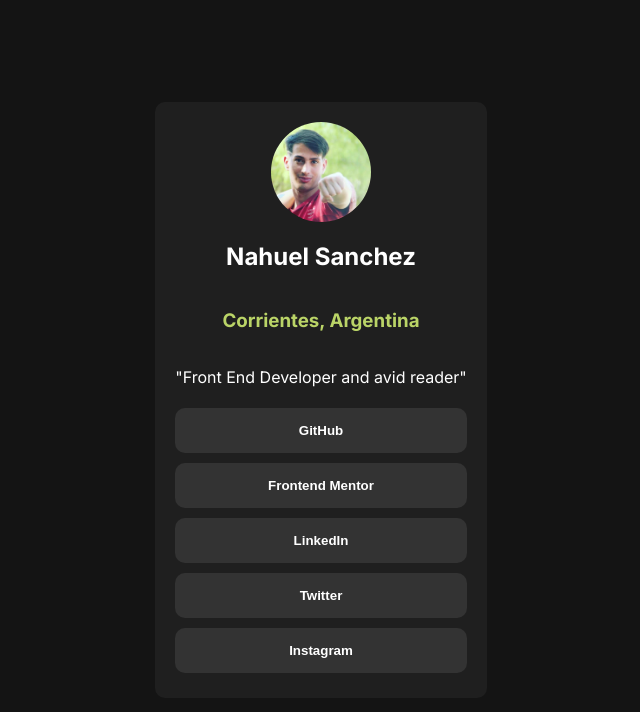
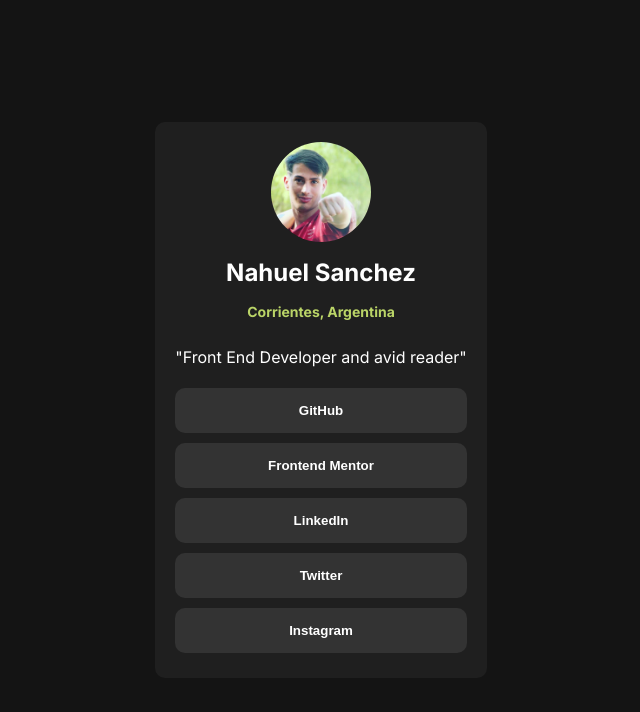
Before and after one commit to SMNahuel/metodologiasCSS, a Next.js app in the folder BEM/reactbem/: page / in a window 1280 px wide. Shown: the top 712 px of the page, without its empty margins (319-959 px from the left). Built offline with nearby package versions, Linux system fonts and the light colour scheme.

Commit message:
solved desing for frontmentor

```diff
--- a/BEM/reactbem/app/globals.css
+++ b/BEM/reactbem/app/globals.css
@@ -29,17 +29,23 @@ body {
   padding: 20px;
   border-radius: 10px;
 }
-.profile__name {
-  color: white;
-}
+
 .profile__img {
   width: 100px;
   height: 100px;
   border-radius: 50%;
 }
+.profile__header{
+  letter-spacing: 0.05rem;
+}
+.profile__name {
+  color: white;
+  font-size: 1.5rem;
+}
 
 .profile__ubication {
   color: #bad467;
+  font-size: 0.875rem;
 }
 .profile__occupation {
   color: white;
--- a/BEM/reactbem/app/page.tsx
+++ b/BEM/reactbem/app/page.tsx
@@ -15,8 +15,10 @@ export default function Home() {
       <div className="container">
         <div className="profile">
           <Image alt="imgProfile" className="profile__img" width={100} height={100}  src="/81668762.jpeg"/>
-          <h2 className="profile__name">Nahuel Sanchez</h2>
-          <h3 className="profile__ubication">Corrientes, Argentina</h3>
+          <div className="profile_header">
+            <h1 className="profile__name">Nahuel Sanchez</h1>
+            <h2 className="profile__ubication">Corrientes, Argentina</h2>
+          </div>
           <p className="profile__occupation">"Front End Developer and avid reader"</p>
           {profile.map((data, key) => {
             return <ButtonProfile key={key} profile={data}/>;
```
